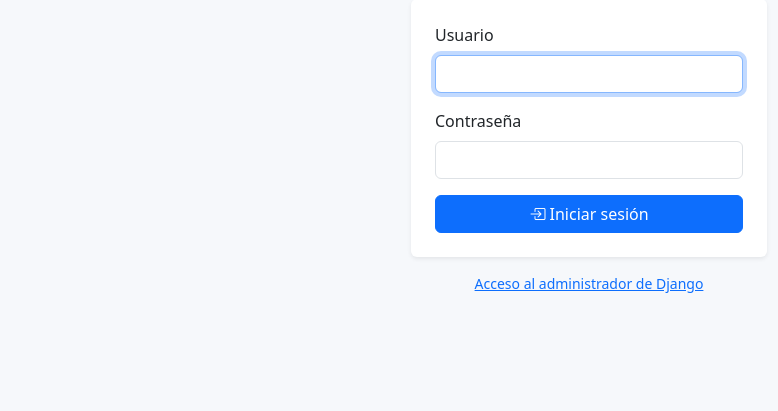
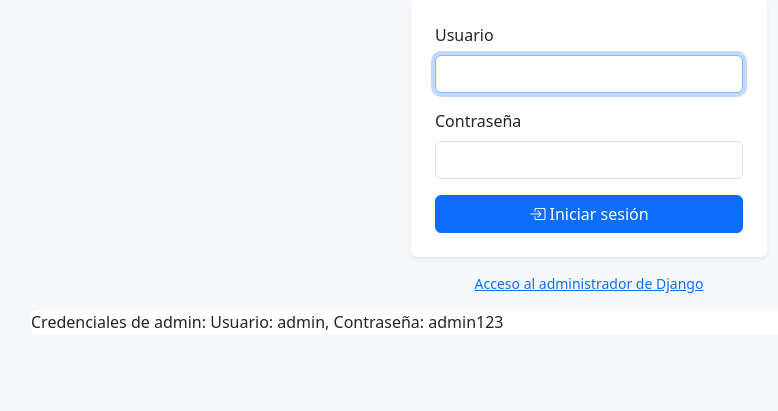
Before and after one commit to fabianRivero/django2, a Django app: page /login/ in a window 1280 px wide. Shown: the part 226-637 px from the top of the page, without its empty margins (51-829 px from the left). Run offline with Django 5.2, Linux system fonts and the light colour scheme.

Commit message:
feat: add user login template and update documentation

```diff
--- a/inventory/templates/inventory/login.html
+++ b/inventory/templates/inventory/login.html
@@ -77,4 +77,8 @@
 
   </div>
 </div>
+
+<div class="card">
+Credenciales de admin: Usuario: admin, Contraseña: admin123
+</div>
 {% endblock %}
```
Also changed, not shown: README.md.
